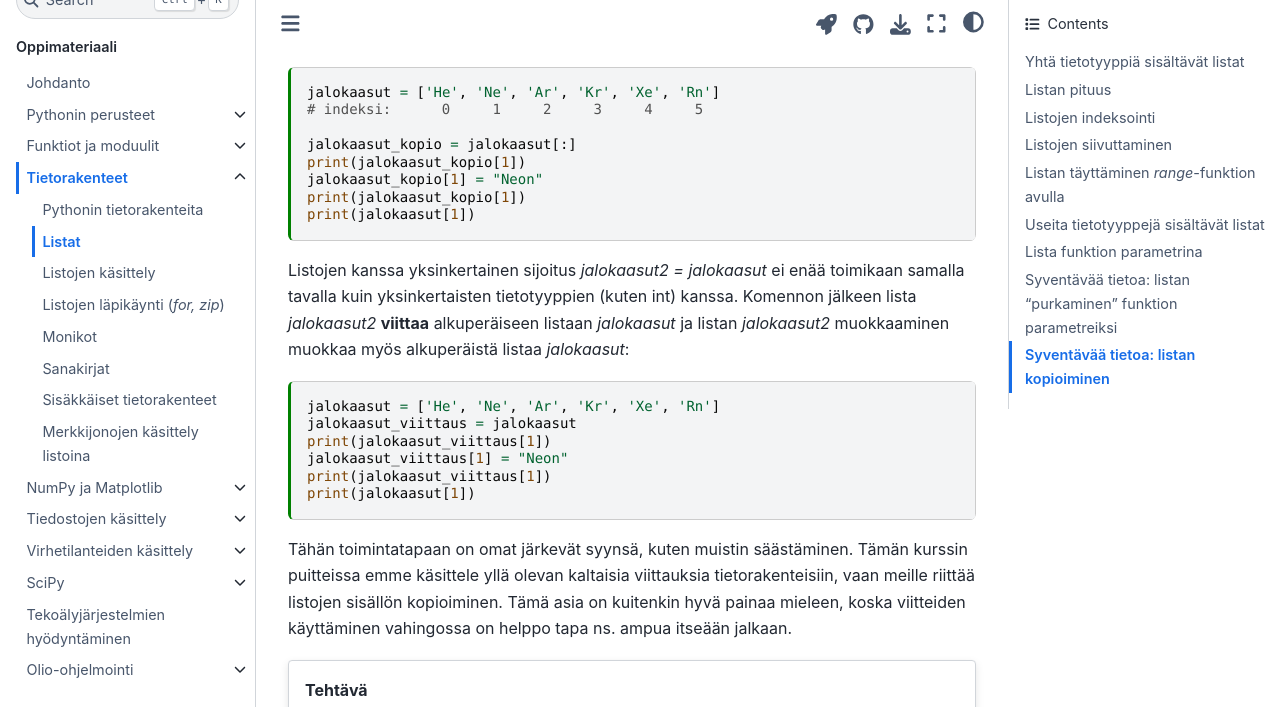
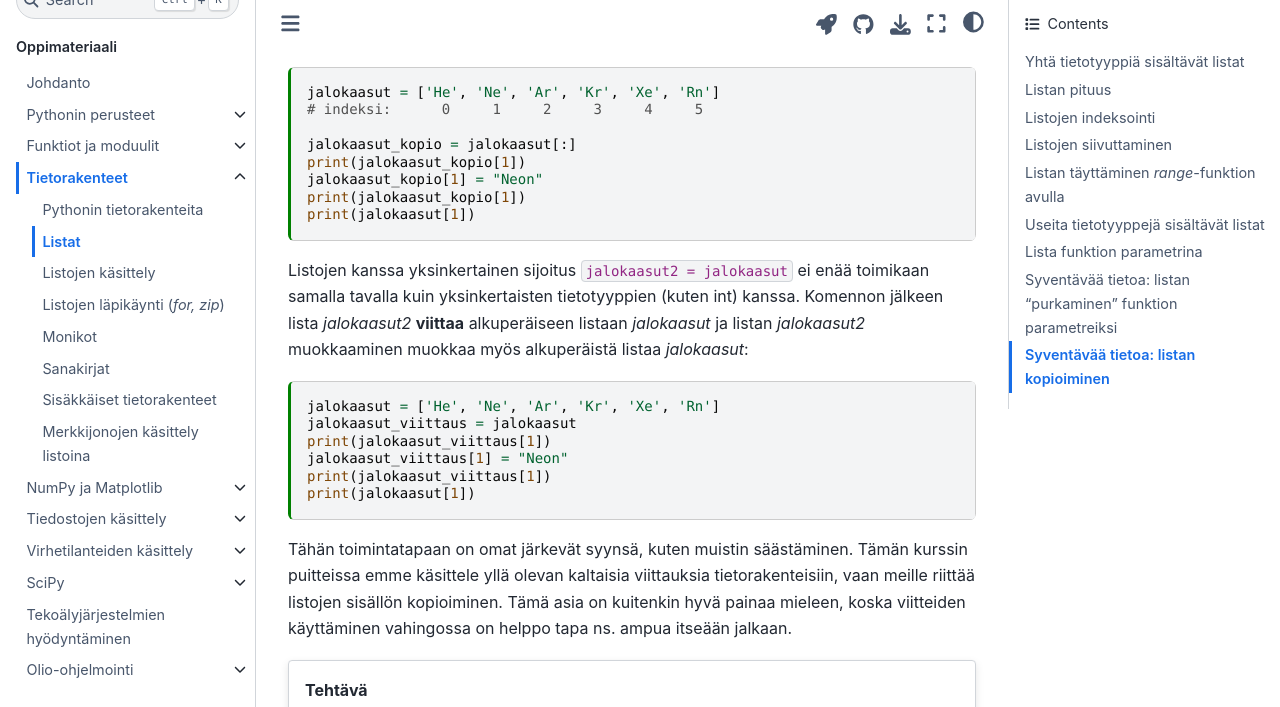
Before and after one commit to elina-ruha/CHEM-ohjelmointikurssikirja-test, a Jupyter Book: the page built from book/tietorakenteet/listat.md, in a window 1280 px wide and 900 px high, scrolled down 3341 px, cut to the strip 0-707 px from the top of the window. Built offline with Jupyter Book 1.0.4 settings and Sphinx 7.4.7 and the Sphinx Book theme 1.1.4, drawn with Linux system fonts in a browser that asks for light colours; comment, search, counter and statistics services are not loaded.

````diff
--- a/book/tietorakenteet/listat.md
+++ b/book/tietorakenteet/listat.md
@@ -133,7 +133,7 @@ jalokaasut_kopio[1] = "Neon"
 print(jalokaasut_kopio[1])
 print(jalokaasut[1])
 ```
-Listojen kanssa yksinkertainen sijoitus *jalokaasut2 = jalokaasut* ei enää toimikaan samalla tavalla kuin yksinkertaisten
+Listojen kanssa yksinkertainen sijoitus `jalokaasut2 = jalokaasut` ei enää toimikaan samalla tavalla kuin yksinkertaisten
 tietotyyppien (kuten int) kanssa. Komennon jälkeen lista *jalokaasut2* **viittaa** alkuperäiseen listaan *jalokaasut* ja
 listan *jalokaasut2* muokkaaminen muokkaa myös alkuperäistä listaa *jalokaasut*:
 ```{code-cell} ipython3
````
